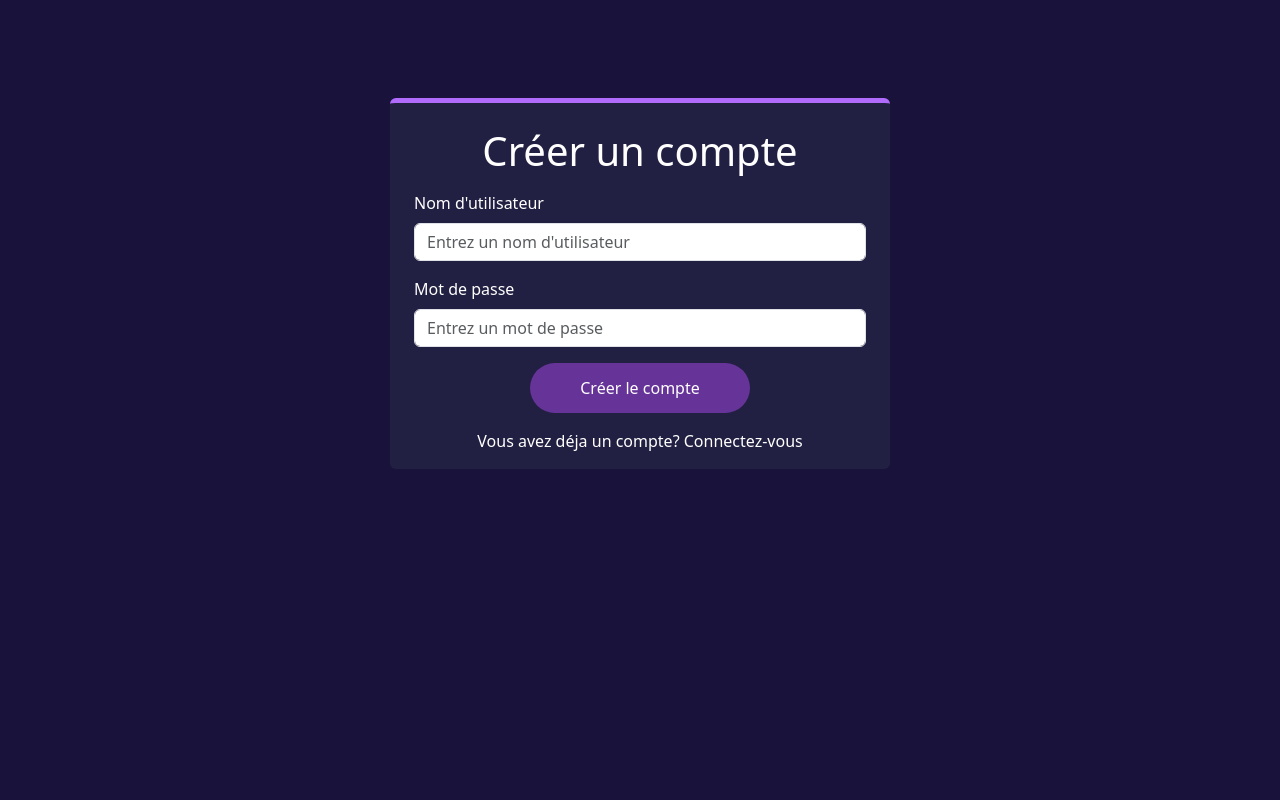
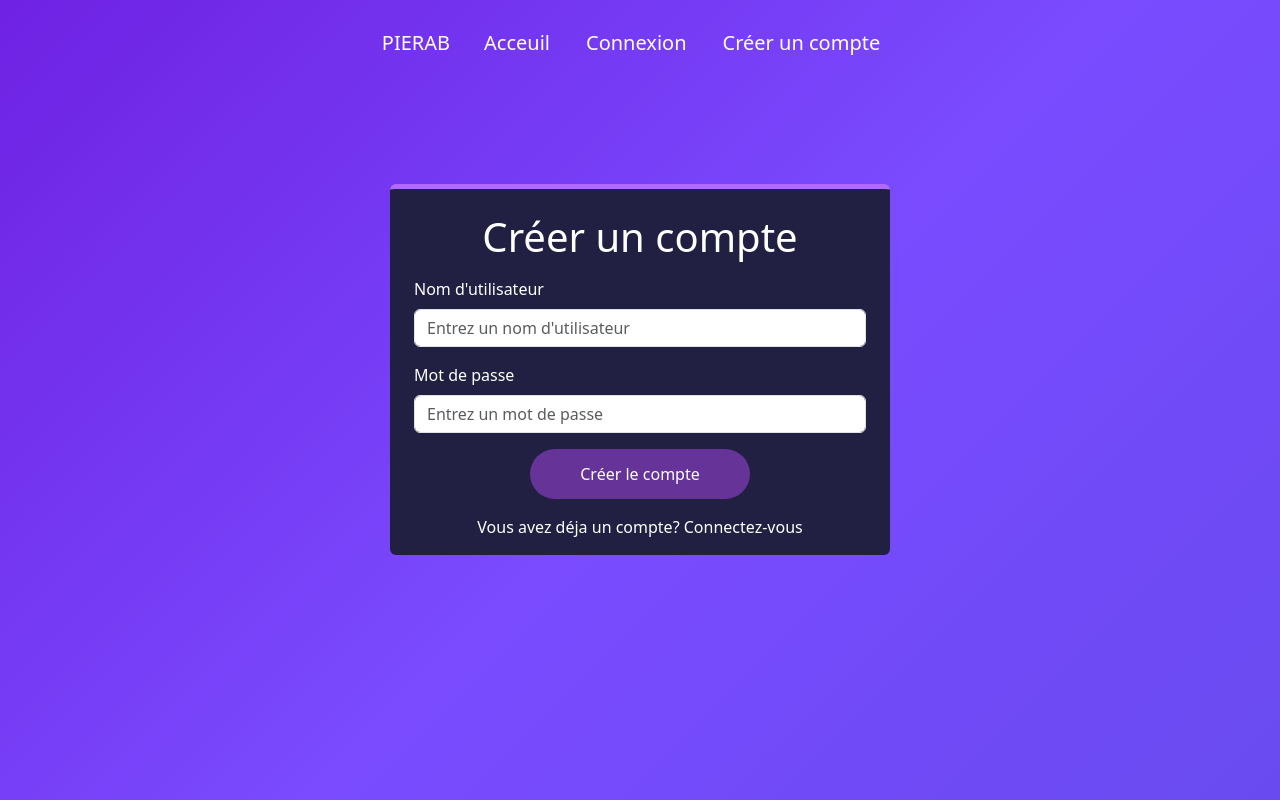
Before and after one commit to PierreDevC/projet_python_app_web_fonc, a Flask app: page /register in a window 1280 px wide. Run offline with Flask 2, Linux system fonts and the light colour scheme; some libraries are stand-ins or nearby versions.

Commit message:
homepage design

```diff
--- a/templates/homebase.html
+++ b/templates/homebase.html
@@ -10,10 +10,10 @@
     <title>{% block title %}Homebase{% endblock %}</title>
     <style>
     body {
-	background: linear-gradient(-45deg, #ee7752, #e73c7e, #23a6d5, #23d5ab);
+    background: linear-gradient(-45deg, #5649e0, #7a4bff, #6600cc, #921bb6, #b300ff);
     background-size: 400% 400%;
     animation: gradient 15s ease infinite;
-	height: 100vh;
+    height: 90vh;
     }
 
       @keyframes gradient {
@@ -27,44 +27,77 @@ body {
         background-position: 0% 50%;
       }
     }
-
+    .nav-link {
+      padding: 10px 50px 10px 50px;
+      margin: 10px;
+      transition-duration: 0.4s;
+      cursor: pointer;
+      border-radius: 70px;
+      color: white;
+    }
+    .nav-link:hover {
+      background-color: white;
+      color: black;
+    }
     .home-button {
         margin: 10px;
         padding: 13px 50px;
         background-image: linear-gradient(144deg, #AF40FF, #5B42F3 50%, #00DDEB);
         border: none;
         border-radius: 70px;
-            transition: 0.3s;
+        transition: 0.1s;
         text-decoration: none;
         color: white;
-
     }
     .home-button:hover {
         box-shadow: 5px 6px 20px rebeccapurple;
         transform: scale(1.05);
         opacity: 1.10;
     }
-
     .home-buttons {
         background-color:black;
         color: white;
         padding:20px;
     }
+    .logo-text {
+      font-size: 100px;
+    }
 
+    /*Login and register*/
+            .card {
+            border: none;
+            border-top: 5px solid rgb(176,106,252);
+            background: #212042;
+            color: #57557A;
+            width: 500px;
+            margin: 50px auto;
+        }
+        .submit-button {
+            padding: 13px 50px;
+            background-color: rebeccapurple;
+            border: none;
+            border-radius: 70px;
+            transition: 0.3s;
+        }
+        .submit-button:hover {
+            background-image: linear-gradient(144deg, #AF40FF, #5B42F3 50%, #00DDEB);
+            box-shadow: 5px 6px 20px rebeccapurple;
+            transform: scale(1.05);
+        }
     </style>
 </head>
 <body>
     <nav class="navbar navbar-light navbar-expand-md">
         <div class="container-fluid justify-content-center">
-          <a class="navbar-brand text-white" href="#">PierreAb Inventory</a>
+          <a class="navbar-brand text-white" href="/">PIERAB</a>
           <button class="navbar-toggler" data-bs-toggle="collapse" data-bs-target="#navcol-1">
             <span class="visually-hidden">Toggle navigation</span><span class="navbar-toggler-icon"></span>
           </button>
           <div id="navcol-1" class="collapse navbar-collapse flex-grow-0">
             <ul class="navbar-nav text-center">
-              <li class="nav-item"><a class="nav-link text-white" href="#">Acceuil</a></li>
-              <li class="nav-item"><a class="nav-link text-white" href="#">Connexion</a></li>
-              <li class="nav-item"><a class="nav-link text-white" href="#">Création de compte</a></li>
+              <li class="nav-item"><a class="nav-link fs-5" href="/">Acceuil</a></li>
+              <li class="nav-item"><a class="nav-link fs-5" href="{{ url_for('login') }}">Connexion</a></li>
+              <li class="nav-item"><a class="nav-link fs-5" href="{{ url_for('register') }}">Créer un compte</a></li>
             </ul>
           </div>
         </div>
--- a/templates/register.html
+++ b/templates/register.html
@@ -1,38 +1,8 @@
-<!doctype html>
-<html lang="en">
-<head>
-    <meta charset="utf-8">
-    <meta name="viewport" content="width=device-width, initial-scale=1.0">
-    <title>Register</title>
-    <link href="https://cdn.jsdelivr.net/npm/bootstrap@5.3.0-alpha1/dist/css/bootstrap.min.css" rel="stylesheet">
-    <link rel="stylesheet" href="https://cdn.jsdelivr.net/npm/bootstrap-icons@1.3.0/font/bootstrap-icons.css">
-    <style>
-        body {
-            background-color: #19123B;
-        }
-        .card {
-            border: none;
-            border-top: 5px solid rgb(176,106,252);
-            background: #212042;
-            color: #57557A;
-            width: 500px;
-            margin: 50px auto;
-        }
-        .submit-button {
-            padding: 13px 50px;
-            background-color: rebeccapurple;
-            border: none;
-            border-radius: 70px;
-            transition: 0.3s;
-        }
-        .submit-button:hover {
-            background-image: linear-gradient(144deg, #AF40FF, #5B42F3 50%, #00DDEB);
-            box-shadow: 5px 6px 20px rebeccapurple;
-            transform: scale(1.05);
-        }
-    </style>
-</head>
-<body>
+{% extends 'homebase.html' %}
+
+{% block title %}Login{% endblock %}
+
+{% block content %}
     <div class="container">
         <div class="row d-flex justify-content-center mt-5">
             <div class="card py-3 px-4">
@@ -57,5 +27,4 @@
             </div>
         </div>
     </div>
-</body>
-</html>
+{% endblock %}
```
Also changed, not shown: templates/home.html (+8 -11 lines), templates/login.html (+7 -36 lines), static/homepage_vector.svg (added), static/homepage_vector_v1.svg (added), static/logo-v1.png (added), static/text-logo.svg (added). Lines whose indentation alone changed are shown as unchanged.
